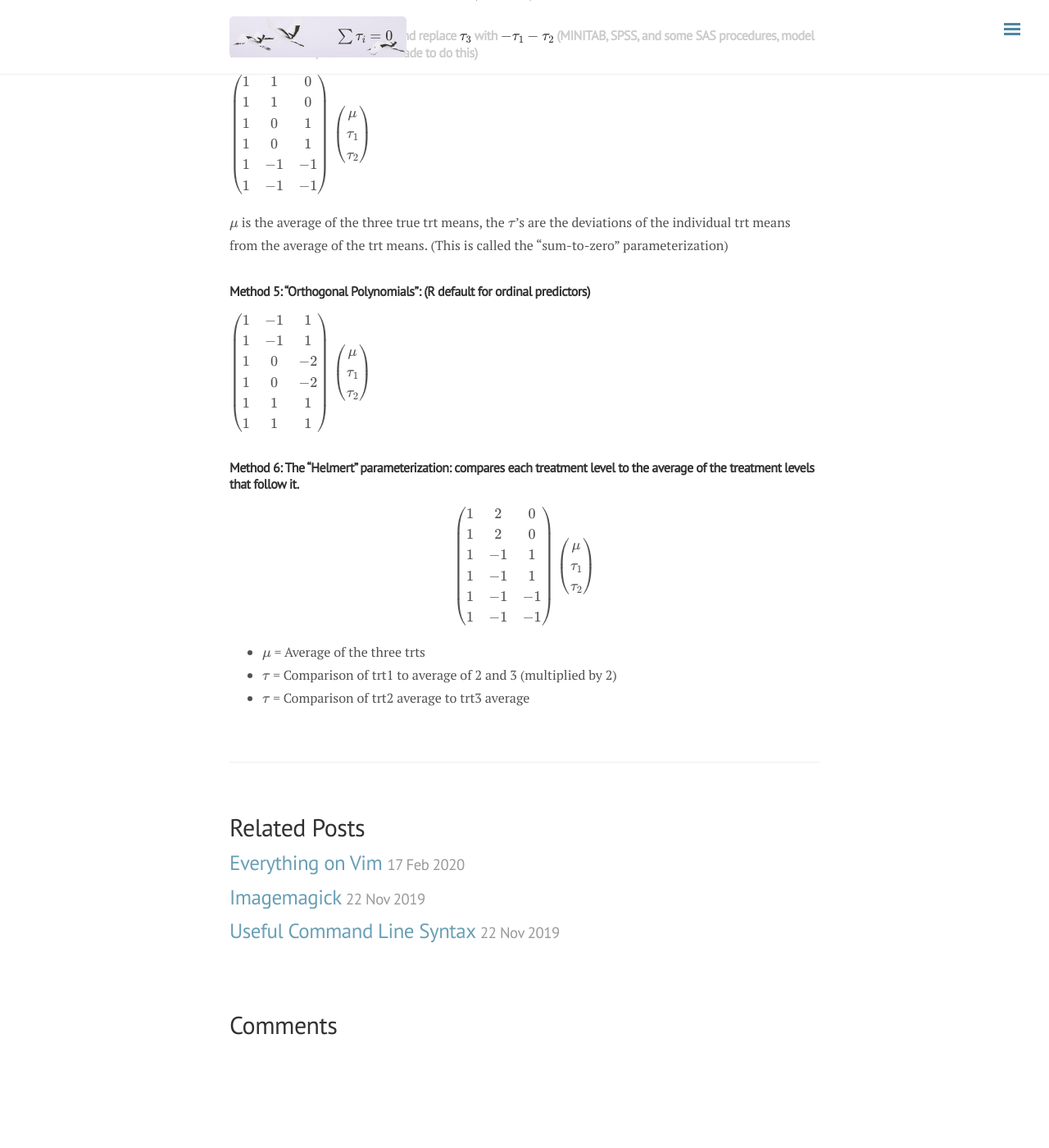
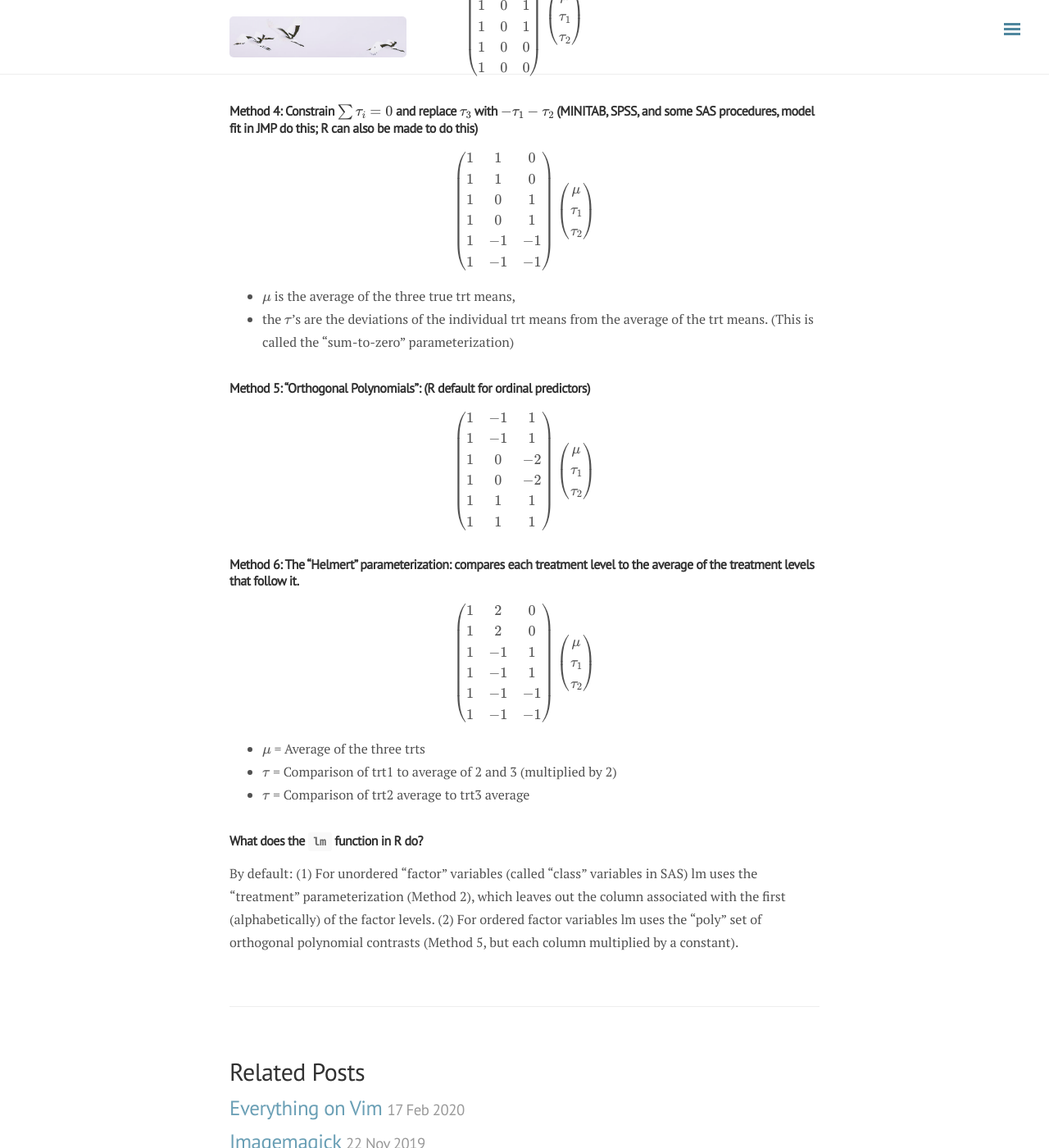
Before and after one commit to ylyy93/my_blog, a Jekyll site: the page built from _posts/phil/2020-03-18-experimental-design.md, in a window 1280 px wide and 1400 px high, scrolled down 3205 px. Shown: the whole window at 82% size. Built offline with Jekyll 4.4.1, drawn with Linux system fonts in a browser that asks for light colours; nearby versions of some CDN libraries; formulas are drawn with MathJax 3; comment, search, counter and statistics services are not loaded; before the commit the page ends 4484 px from its top, so only the background shows below that.

Commit message:
rebuilding site Wed Mar 18 19:03:37 PDT 2020

```diff
--- a/_posts/phil/2020-03-18-experimental-design.md
+++ b/_posts/phil/2020-03-18-experimental-design.md
@@ -62,6 +62,7 @@ $$Y_{ij} = \mu + \tau_i + \varepsilon_{ij}.$$
 
 ##### Method 1:  Omit the intercept ($\mu$) and use the "means" parameterization of the same model, relabeling the $\tau$'s as $\mu$'s:
 The parameters are treatment means.
+
 $$
 \left(\begin{array}{ccc}
 1 & 0 & 0\\
@@ -81,6 +82,7 @@ $$
 ##### Method 2: Omit the first of the "effects" columns (the R lm function default):
 * $\mu$ is the mean for trt 1
 * the $\tau$'s are the deviations of the other trt means from the trt 1 mean.
+
 $$
 \left(\begin{array}{ccc}
 1 & 0 & 0\\
@@ -118,6 +120,7 @@ $$
 $$
 
 ##### Method 4: Constrain $\sum \tau_i = 0$ and replace $\tau_3$ with $-\tau_1-\tau_2$ (MINITAB, SPSS, and some SAS procedures, model fit in JMP do this; R can also be made to do this)
+
 $$
 \left(\begin{array}{ccc}
 1 & 1 & 0\\
@@ -134,12 +137,12 @@ $$
 \end{array}\right)
 $$
 
-$\mu$ is the average of the three true trt means,
-the $\tau$'s are the deviations of the individual trt means
-from the average of the trt means.
+* $\mu$ is the average of the three true trt means,
+* the $\tau$'s are the deviations of the individual trt means from the average of the trt means.
 (This is called the "sum-to-zero" parameterization)
 
 ##### Method 5: “Orthogonal Polynomials”: (R default for ordinal predictors)
+
 $$
 \left(\begin{array}{ccc}
 1 & -1 & 1\\
@@ -177,3 +180,9 @@ $$
 * $\mu$ = Average of the three trts
 * $\tau$ = Comparison of trt1 to average of 2 and 3 (multiplied by 2)
 * $\tau$ = Comparison of trt2 average to trt3 average
+
+### What does the `lm` function in R do?
+
+By default:
+(1) For unordered “factor” variables (called "class" variables in SAS) lm uses the "treatment" parameterization (Method 2), which leaves out the column associated with the first (alphabetically) of the factor levels.
+(2) For ordered factor variables lm uses the "poly" set of orthogonal polynomial contrasts (Method 5, but each column multiplied by a constant).
```
